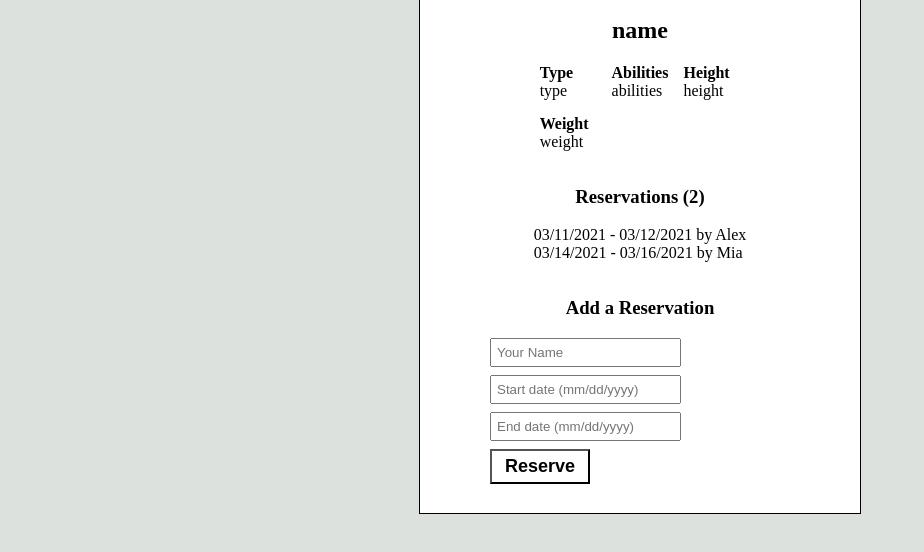
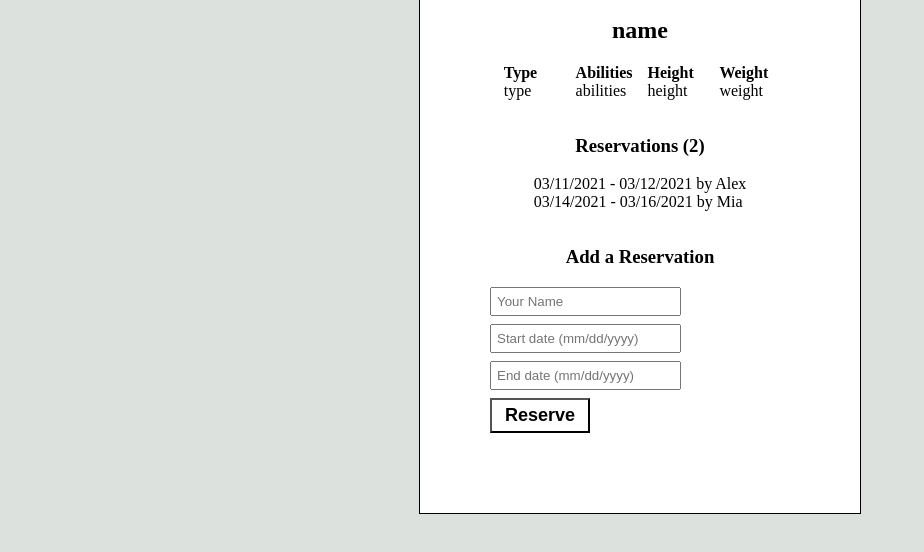
Before and after one commit to fed1k/PokeApi, a website built with webpack: page src/index.html in a window 1280 px wide. Both pictures are taken after a click on the button "Reservations". Shown: the part 232-784 px from the top of the page, without its empty margins (0-924 px from the left). Built offline with nearby package versions, Linux system fonts and the light colour scheme.

Commit message:
Modify 'pokeInfor' style
Acordign to API info elements

```diff
--- a/src/style.scss
+++ b/src/style.scss
@@ -48,7 +48,7 @@ body {
   padding: 0;
   list-style: none;
   display: grid;
-  grid-template-columns: 1fr 1fr 1fr;
+  grid-template-columns: 1fr 1fr 1fr 1fr;
   grid-gap: 15px;
 }
 
```
